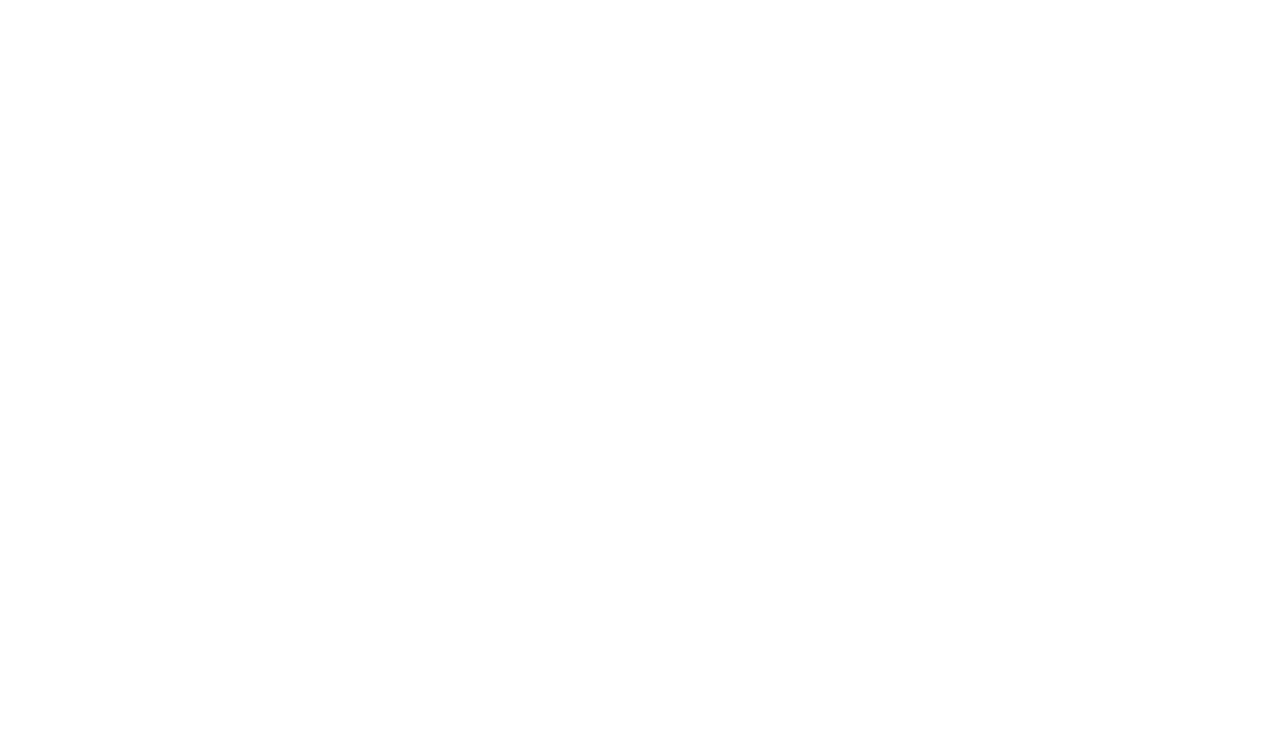
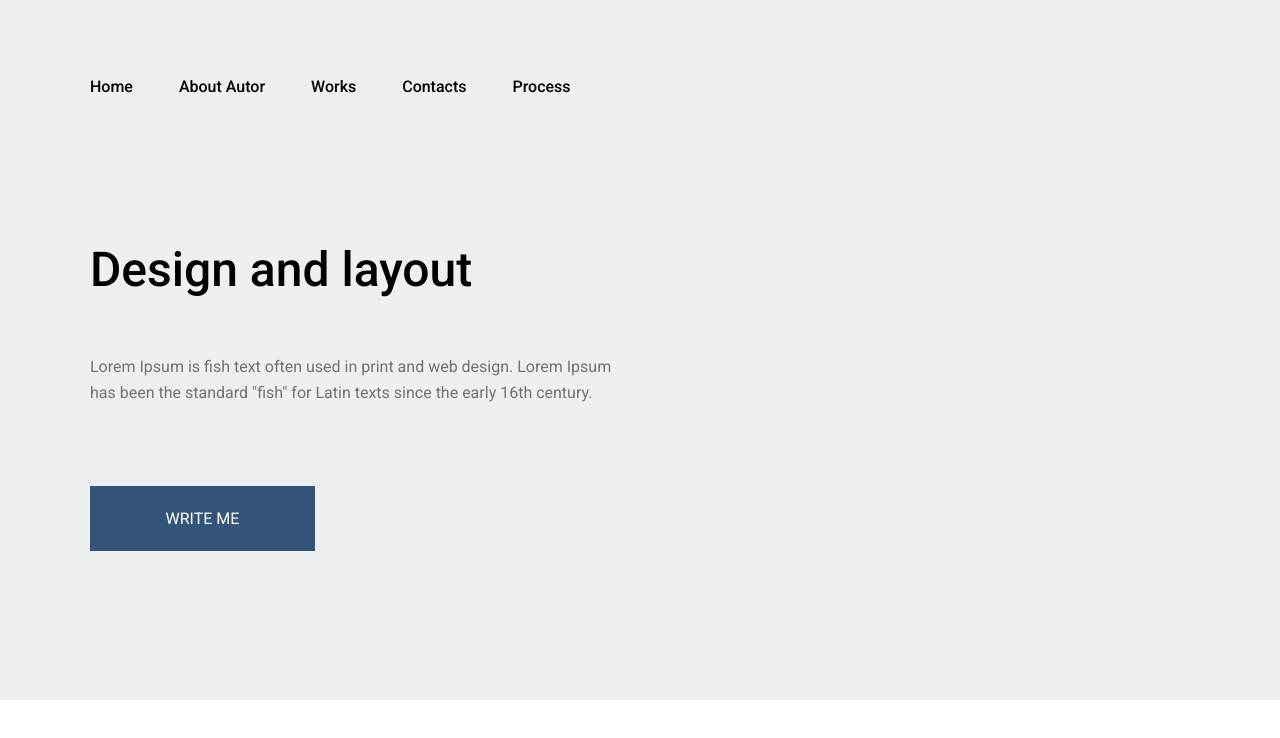
Before and after one commit to maxkappatsin/singlesite, a plain HTML site: page index.html in a window 1280 px wide. Drawn offline with Linux system fonts and the light colour scheme.

Commit message:
add header block

```diff
--- a/index.html
+++ b/index.html
@@ -8,9 +8,30 @@
     <title>SingleSite</title>
     <link rel="stylesheet" href="reset.css" type="text/css">
     <link rel="stylesheet" href="style.css" type="text/css">
+    <link rel="preconnect" href="https://fonts.googleapis.com">
+    <link rel="preconnect" href="https://fonts.gstatic.com" crossorigin>
+    <link
+        href="https://fonts.googleapis.com/css2?family=Poppins:wght@400;500;600;700&family=Roboto:wght@400;500&display=swap"
+        rel="stylesheet">
 </head>
 
 <body>
+    <div class="header">
+        <div class="header-container">
+            <ul>
+                <li>Home</li>
+                <li>About Autor</li>
+                <li>Works</li>
+                <li>Contacts</li>
+                <li>Process</li>
+            </ul>
+            <h1>Design and layout</h1>
+            <p>Lorem Ipsum is fish text often used in print and web design. Lorem Ipsum has been the standard "fish" for
+                Latin texts since the early 16th century.</p>
+            <a href="#">WRITE ME</a>
+
+        </div>
+    </div>
 
 </body>
 
--- a/style.css
+++ b/style.css
@@ -1,198 +1,53 @@
-/* http://meyerweb.com/eric/tools/css/reset/
-   v2.0 | 20110126
-   License: none (public domain)
-*/
-
-html,
-body,
-div,
-span,
-applet,
-object,
-iframe,
-h1,
-h2,
-h3,
-h4,
-h5,
-h6,
-p,
-blockquote,
-pre,
-a,
-abbr,
-acronym,
-address,
-big,
-cite,
-code,
-del,
-dfn,
-em,
-img,
-ins,
-kbd,
-q,
-s,
-samp,
-small,
-strike,
-strong,
-sub,
-sup,
-tt,
-var,
-b,
-u,
-i,
-center,
-dl,
-dt,
-dd,
-ol,
-ul,
-li,
-fieldset,
-form,
-label,
-legend,
-table,
-caption,
-tbody,
-tfoot,
-thead,
-tr,
-th,
-td,
-article,
-aside,
-canvas,
-details,
-embed,
-figure,
-figcaption,
-footer,
-header,
-hgroup,
-menu,
-nav,
-output,
-ruby,
-section,
-summary,
-time,
-mark,
-audio,
-video {
-    margin: 0;
-    padding: 0;
-    border: 0;
-    font-size: 100%;
-    font: inherit;
-    vertical-align: baseline;
-}
-
-/* HTML5 display-role reset for older browsers */
-article,
-aside,
-details,
-figcaption,
-figure,
-footer,
-header,
-hgroup,
-menu,
-nav,
-section {
-    display: block;
-}
-
 body {
-    line-height: 1;
-}
-
-ol,
-ul {
-    list-style: none;
-}
-
-blockquote,
-q {
-    quotes: none;
-}
-
-blockquote:before,
-blockquote:after,
-q:before,
-q:after {
-    content: '';
-    content: none;
-}
-
-table {
-    border-collapse: collapse;
-    border-spacing: 0;
-}
-
-body {
-    margin: 0 auto;
+    font-family: 'Poppins', sans-serif;
+    font-family: 'Roboto', sans-serif;
     width: 100%;
 }
 
-.about,
-.header-content {
-    width: 1110px;
+.header {
+    width: 100%;
+    height: 700px;
+    background-color: #EEEFF1;
+
+}
+
+.header-container {
+    width: 1100px;
     margin: 0 auto;
-    height: 700px;
 }
 
 ul li {
-    list-style: none;
-    display: inline;
-    text-align: left;
+    display: inline-block;
     margin-right: 42px;
-    margin-top: 0px;
-}
-
-ul {
-    padding-left: 0;
-}
-
-.width {
-    background-color: #EEEFF1;
-    width: 100%;
-
+    padding-top: 79px;
+    font-weight: 500;
+    font-size: 16px;
 }
 
 h1 {
+    font-weight: 500;
+    font-size: 48px;
     margin-top: 151px;
+}
+
+.header-container p {
+    width: 540px;
+    height: 67px;
+    font-weight: 400;
+    margin-top: 60px;
+    color: #727272;
+    line-height: 26px;
+}
+
+.header-container a {
+    text-decoration: none;
+    color: #fff;
+    display: block;
+    width: 225px;
+    height: 65px;
+    background-color: #34547A;
+    text-align: center;
+    line-height: 65px;
+    margin-top: 65px;
 
 }
-
-p {
-    width: 540px;
-    margin-top: 60px;
-}
-
-.about-content p {
-    text-align: center;
-    margin: auto;
-}
-
-.about-content h2 {
-    text-align: center;
-
-}
-
-.container {
-    background-color: #EEEFF1;
-    height: 700px;
-}
-
-.about {
-    height: 359px;
-}
-
-.about-content {
-    margin-top: 50%;
-}
```
